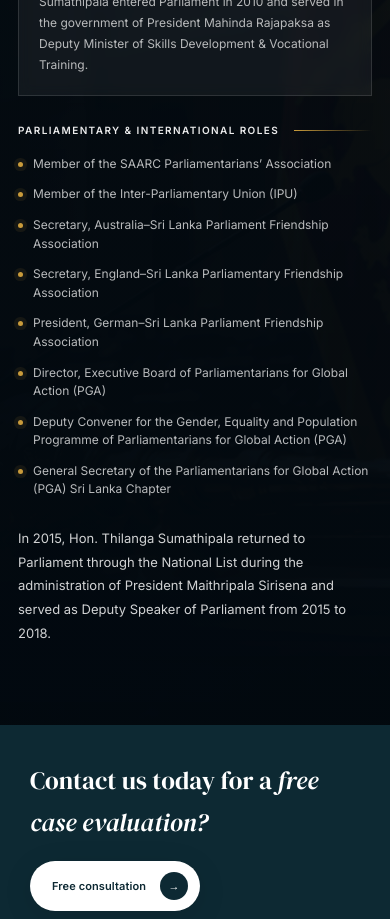
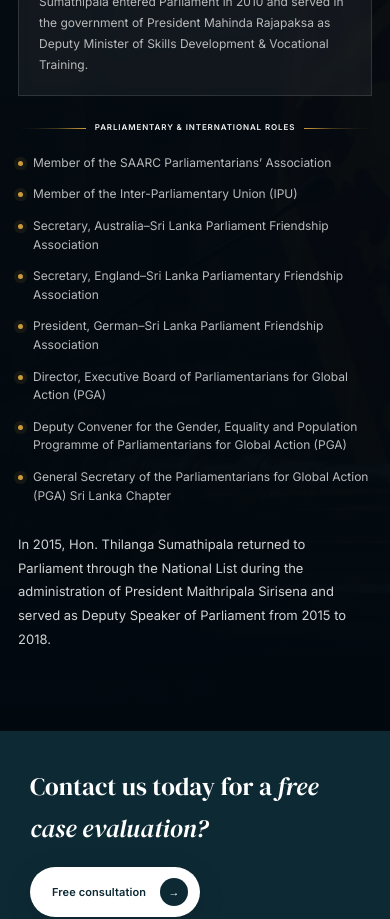
Before and after one commit to DIGIsumi2026/thilanga.lk, a React (Vite) app in the folder frontend/: page /political in a window 390 px wide. Shown: the part 1080-1999 px from the top of the page. Built offline with nearby package versions, Linux system fonts and the light colour scheme.

Commit message:
parliment-detals update

```diff
--- a/frontend/src/sections/political/PoliticalParliament.tsx
+++ b/frontend/src/sections/political/PoliticalParliament.tsx
@@ -29,10 +29,14 @@ export default function PoliticalParliament() {
       '(prefers-reduced-motion: reduce)',
     ).matches;
 
+    const rolesLines = section.querySelectorAll<HTMLElement>(
+      '.political-parliament-roles-line',
+    );
+
     if (reducedMotion) {
       section
         .querySelectorAll<HTMLElement>(
-          '.political-parliament-heading, .political-parliament-paragraph, .political-parliament-milestone, .political-parliament-role, .political-parliament-final',
+          '.political-parliament-heading, .political-parliament-paragraph, .political-parliament-milestone, .political-parliament-role, .political-parliament-final, .political-parliament-roles-line',
         )
         .forEach((element) => {
           element.style.opacity = '1';
@@ -86,6 +90,19 @@ export default function PoliticalParliament() {
         y:22,
       });
 
+      gsap.set(rolesLines,{
+        autoAlpha:0,
+        scaleX:0,
+      });
+
+      rolesLines.forEach((line) => {
+        gsap.set(line,{
+          transformOrigin:line.classList.contains('is-left')
+            ? 'right center'
+            : 'left center',
+        });
+      });
+
       ScrollTrigger.create({
         trigger:section,
         start:'top 76%',
@@ -115,6 +132,15 @@ export default function PoliticalParliament() {
             scale:1,
             duration:0.8,
             delay:0.42,
+            ease:'power3.out',
+          });
+
+          gsap.to(rolesLines,{
+            autoAlpha:1,
+            scaleX:1,
+            duration:0.8,
+            stagger:0.08,
+            delay:0.48,
             ease:'power3.out',
           });
 
@@ -195,8 +221,19 @@ export default function PoliticalParliament() {
 
             <div className="political-parliament-roles">
               <div className="political-parliament-roles-heading">
-                <span>Parliamentary & International Roles</span>
-                <i />
+                <i
+                  className="political-parliament-roles-line is-left"
+                  aria-hidden="true"
+                />
+
+                <span>
+                  Parliamentary & International Roles
+                </span>
+
+                <i
+                  className="political-parliament-roles-line is-right"
+                  aria-hidden="true"
+                />
               </div>
 
               <ul>
@@ -206,7 +243,10 @@ export default function PoliticalParliament() {
                     className="political-parliament-role"
                   >
                     <span className="political-parliament-role-marker" />
-                    <span>{role}</span>
+
+                    <span>
+                      {role}
+                    </span>
                   </li>
                 ))}
               </ul>
--- a/frontend/src/styles/political.css
+++ b/frontend/src/styles/political.css
@@ -302,30 +302,70 @@
   line-height: 1.75;
 }
 
+/* =========================================================
+   PARLIAMENTARY & INTERNATIONAL ROLES
+   ========================================================= */
+
 .political-parliament-roles {
+  width: 100%;
   margin-top: 2px;
 }
 
 .political-parliament-roles-heading {
-  margin-bottom: 16px;
-  display: flex;
+  width: 100%;
+  margin-bottom: 22px;
+  display: grid;
+  grid-template-columns: minmax(50px,1fr) auto minmax(50px,1fr);
   align-items: center;
-  gap: 15px;
+  gap: 18px;
 }
 
 .political-parliament-roles-heading span {
-  color: rgba(255,255,255,0.92);
+  position: relative;
+  z-index: 2;
+  color: rgba(255,255,255,0.94);
   font-family: var(--sans);
   font-size: 10px;
   font-weight: 600;
   letter-spacing: 0.14em;
+  line-height: 1.4;
+  text-align: center;
   text-transform: uppercase;
+  white-space: nowrap;
 }
 
-.political-parliament-roles-heading i {
+.political-parliament-roles-line {
+  position: relative;
+  z-index: 1;
+  width: 100%;
+  min-width: 40px;
   height: 1px;
-  flex: 1;
-  background: linear-gradient(90deg,var(--gold),transparent);
+  display: block;
+  opacity: 1;
+  pointer-events: none;
+  will-change: transform,opacity;
+}
+
+.political-parliament-roles-line.is-left {
+  background: linear-gradient(
+    90deg,
+    transparent 0%,
+    rgba(201,155,59,0.08) 25%,
+    rgba(201,155,59,0.35) 60%,
+    rgba(201,155,59,0.8) 84%,
+    var(--gold) 100%
+  );
+}
+
+.political-parliament-roles-line.is-right {
+  background: linear-gradient(
+    90deg,
+    var(--gold) 0%,
+    rgba(201,155,59,0.8) 16%,
+    rgba(201,155,59,0.35) 40%,
+    rgba(201,155,59,0.08) 75%,
+    transparent 100%
+  );
 }
 
 .political-parliament-roles ul {
@@ -333,7 +373,7 @@
   padding: 0;
   display: grid;
   grid-template-columns: repeat(2,minmax(0,1fr));
-  gap: 10px 24px;
+  gap: 12px 28px;
   list-style: none;
 }
 
@@ -387,6 +427,16 @@
 @media (max-width: 760px) {
   .political-parliament-content {
     width: 100%;
+  }
+
+  .political-parliament-roles-heading {
+    grid-template-columns: minmax(28px,1fr) auto minmax(28px,1fr);
+    gap: 12px;
+  }
+
+  .political-parliament-roles-heading span {
+    max-width: 280px;
+    white-space: normal;
   }
 
   .political-parliament-roles ul {
@@ -451,17 +501,41 @@
     font-size: 12px;
   }
 
+  .political-parliament-roles-heading {
+    grid-template-columns: minmax(18px,1fr) minmax(165px,auto) minmax(18px,1fr);
+    gap: 9px;
+    margin-bottom: 20px;
+  }
+
+  .political-parliament-roles-heading span {
+    max-width: 210px;
+    margin: 0 auto;
+    font-size: 8px;
+    line-height: 1.45;
+    letter-spacing: 0.11em;
+    white-space: normal;
+  }
+
+  .political-parliament-roles ul {
+    gap: 13px;
+  }
+
   .political-parliament-role {
     font-size: 12px;
   }
 }
+
+/* =========================================================
+   REDUCED MOTION
+   ========================================================= */
 
 @media (prefers-reduced-motion: reduce) {
   .political-parliament-heading,
   .political-parliament-paragraph,
   .political-parliament-milestone,
   .political-parliament-role,
-  .political-parliament-final {
+  .political-parliament-final,
+  .political-parliament-roles-line {
     opacity: 1 !important;
     transform: none !important;
   }
```
